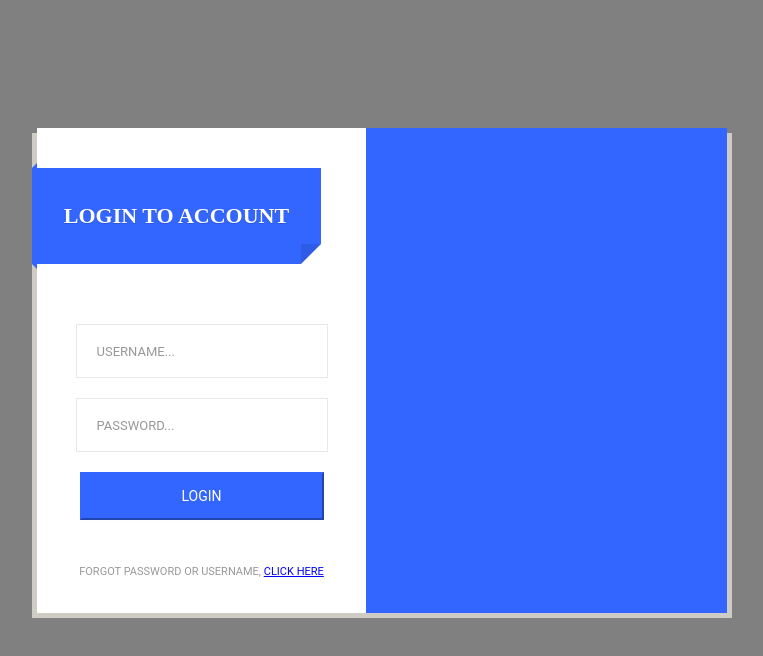
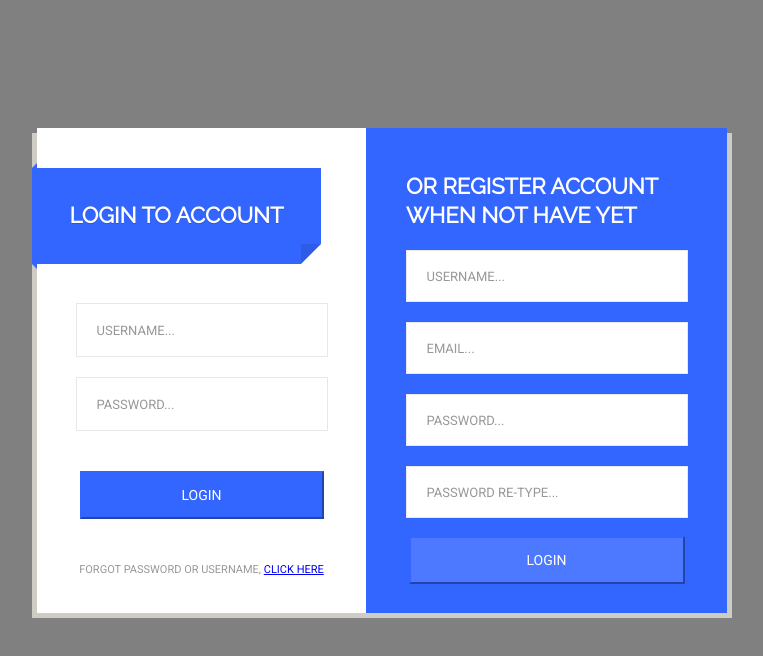
Before and after one commit to DeeDeeQQ/webform, a plain HTML site: page index.html in a window 1280 px wide. Shown: the whole page, without its empty margins (91-854 px from the left). Drawn offline with Linux system fonts and the light colour scheme.

Commit message:
full reg

```diff
--- a/css/main.css
+++ b/css/main.css
@@ -326,7 +326,7 @@ body{
 .log h1{
     margin: auto;
     font-size: 22px;
-    font-family: "Raleway";
+    font-family: "Raleway", sans-serif;
     color: rgb(255, 255, 255);
     text-transform: uppercase;
     line-height: 1.545;
@@ -354,14 +354,14 @@ body{
 }
 
 .loginForm {
-    margin-top: 40px;
+    margin-top: 39px;
     display: flex;
     flex-direction: column;
     justify-content: center;
     align-items: center;
 }
-.loginForm input{
-    margin-top: 20px;
+.loginForm input {
+    margin-bottom: 20px;
     border-style: solid;
     border-width: 1px;
     border-color: rgb(232, 232, 232);
@@ -372,7 +372,7 @@ body{
 .loginForm input::placeholder {
     padding-left: 18px;
     font-size: 13px;
-    font-family: "Roboto";
+    font-family: "Roboto", sans-serif;
     color: rgb(152, 152, 152);
     text-transform: uppercase;
     line-height: 2.615;
@@ -381,7 +381,7 @@ body{
     margin-top: 20px;
     background-color: #3366ff;
     font-size: 14px;
-    font-family: "Roboto";
+    font-family: "Roboto", sans-serif;
     line-height: 2.429;
     color: white;
     text-transform: uppercase;
@@ -391,10 +391,76 @@ body{
     border-color:#3366ff;
 }
 .loginForm p{
-    margin-top: 40px;
+    margin-top: 39px;
     font-size: 11px;
-    font-family: "Roboto";
+    font-family: "Roboto", sans-serif;
     color: rgb(152, 152, 152);
     text-transform: uppercase;
     line-height: 2.182;
 }
+.register {
+    display: flex;
+    flex-direction: column;
+    justify-content: center;
+    align-items: center;
+}
+.regForm {
+
+    display: flex;
+    flex-direction: column;
+    justify-content: center;
+    align-items: center;
+}
+.regForm input {
+    margin-top: 20px;
+    border-style: solid;
+    border-width: 1px;
+    border-color: rgb(232, 232, 232);
+    background-color: rgb(255, 255, 255);
+    box-shadow: 0px 1px 0px 1px rgba(48, 97, 242, 0.004);
+    width: 276px;
+    height: 48px;
+}
+
+.regForm input::placeholder {
+    padding-left: 18px;
+    font-size: 13px;
+    font-family: "Roboto", sans-serif;
+    color: rgb(152, 152, 152);
+    text-transform: uppercase;
+    line-height: 2.615;
+}
+.regForm button{
+    margin-top: 18px;
+    font-size: 14px;
+    font-family: "Roboto", sans-serif;
+    line-height: 2.429;
+    color: white;
+    text-transform: uppercase;
+    background-color: rgb(76, 121, 255);
+    box-shadow: 0px 1px 0px 1px rgba(48, 97, 242, 0.004);
+    width: 276px;
+    height: 48px;
+    border-color:#3366ff;
+}
+.BUTTON {
+    background-color: rgb(76, 121, 255);
+    box-shadow: 0px 1px 0px 1px rgba(48, 97, 242, 0.004);
+    position: absolute;
+    left: 424px;
+    top: 452px;
+    width: 276px;
+    height: 48px;
+    z-index: 121;
+}
+
+.reg h1{
+    margin-left: 40px;
+    color: white;
+    text-transform: uppercase;
+    font-size: 22px;
+    line-height: 1.318;
+    font-family: "Raleway", sans-serif;
+    margin-bottom: 0px;
+
+}
--- a/index.html
+++ b/index.html
@@ -10,6 +10,7 @@
         <link rel="manifest" href="site.webmanifest">
         <link rel="apple-touch-icon" href="icon.png">
         <!-- Place favicon.ico in the root directory -->
+        <link href="https://fonts.googleapis.com/css?family=Raleway|Roboto" rel="stylesheet">
 
         <link rel="stylesheet" href="css/normalize.css">
         <link rel="stylesheet" href="css/main.css">
@@ -32,7 +33,14 @@
                 </div>
 
                 <div class="register">
-
+                    <div class="reg"><h1>or register account when not have yet</h1></div>
+                    <form action="#" class="regForm">
+                        <input type="text" name="userName" placeholder="USERNAME...">
+                        <input type="text" name="email" placeholder="EMAIL...">
+                        <input type="password" name="password" placeholder="PASSWORD...">
+                        <input type="password" name="repassword" placeholder="PASSWORD RE-TYPE...">
+                        <button type="submit">LOGIN</button>
+                    </form>
                 </div>
 
 
```
